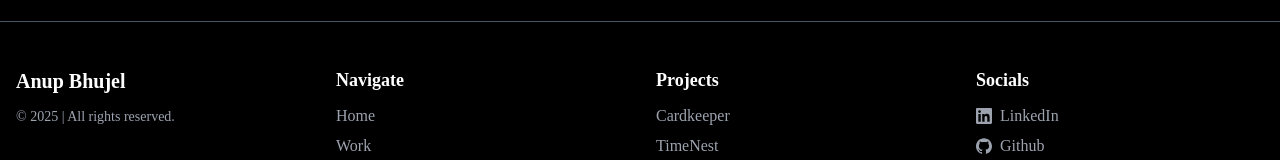
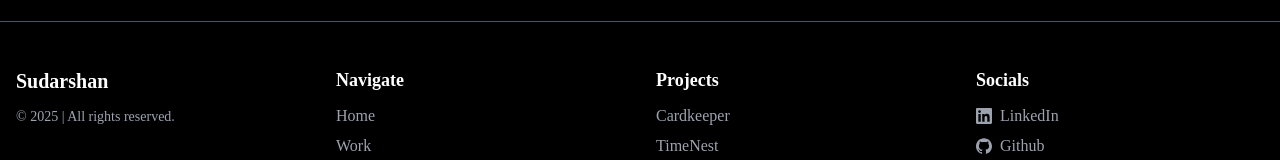
Before and after one commit to lynx-fx/Portfolio, a React (Vite) app: page / in a window 1280 px wide. Shown: the part 2351-2511 px from the top of the page. Built offline with nearby package versions, Linux system fonts and the light colour scheme.

Commit message:
Completion

```diff
--- a/src/components/Landing.jsx
+++ b/src/components/Landing.jsx
@@ -474,7 +474,7 @@ export default function LandingPage() {
         <div className="footer-content">
           <div className="footer-grid">
             <div className="footer-brand">
-              <h3 className="footer-brand-title">Anup Bhujel</h3>
+              <h3 className="footer-brand-title">Sudarshan</h3>
               <p className="footer-brand-text">© 2025 | All rights reserved.</p>
             </div>
 
```
